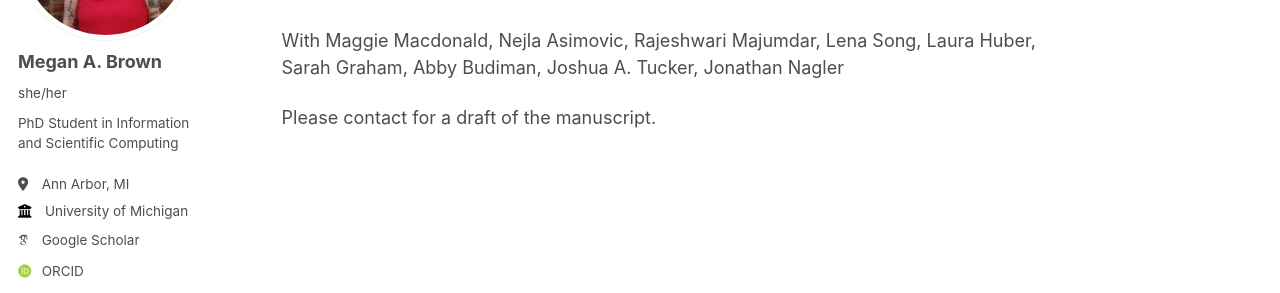
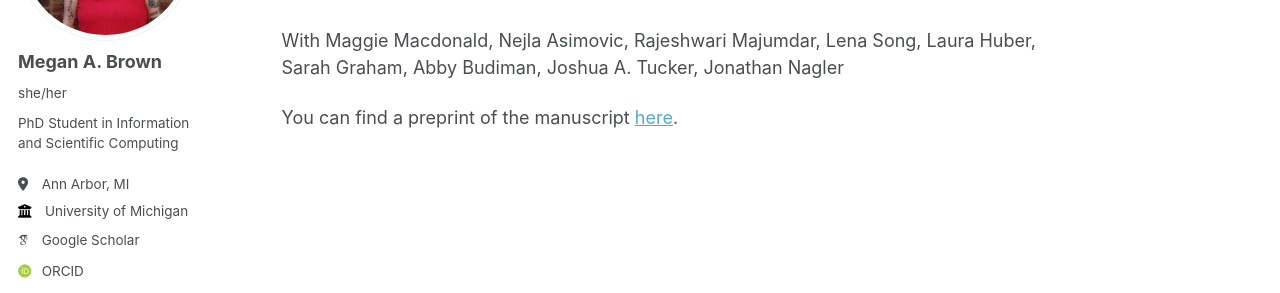
Before and after one commit to mabrownnyu/mabrownnyu.github.io, a Jekyll site: the page built from _publications/a-reaching-across.md, in a window 1280 px wide. Shown: the part 232-525 px from the top of the page. Built offline with Jekyll 4.4.1, drawn with Linux system fonts in a browser that asks for light colours; some web fonts are replaced.

Commit message:
updating cv to add preprint

```diff
--- a/_publications/a-reaching-across.md
+++ b/_publications/a-reaching-across.md
@@ -7,10 +7,10 @@ category: underreview
 #date: 2024-05-29
 #venue: 'test'
 #slidesurl: #'http://academicpages.github.io/files/slides2.pdf'
-#paperurl: 'https://papers.ssrn.com/sol3/papers.cfm?abstract_id=4076225'
+paperurl: 'https://osf.io/preprints/osf/f9vsg'
 #citation: 'test'
 ---
 
 With Maggie Macdonald, Nejla Asimovic, Rajeshwari Majumdar, Lena Song, Laura Huber, Sarah Graham,  Abby Budiman, Joshua A. Tucker, Jonathan Nagler
 
-Please contact for a draft of the manuscript.
+You can find a preprint of the manuscript [here](https://osf.io/preprints/osf/f9vsg){:target="_blank"}.
```
Also changed, not shown: 9 other files.
